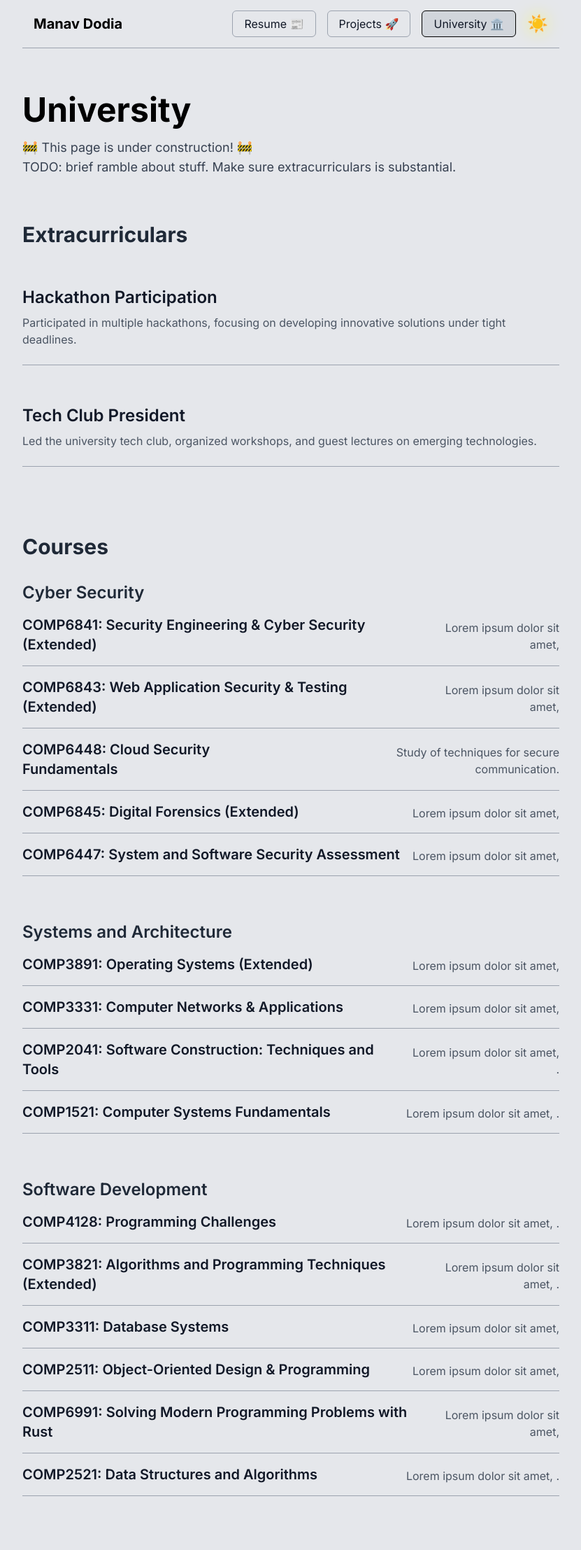
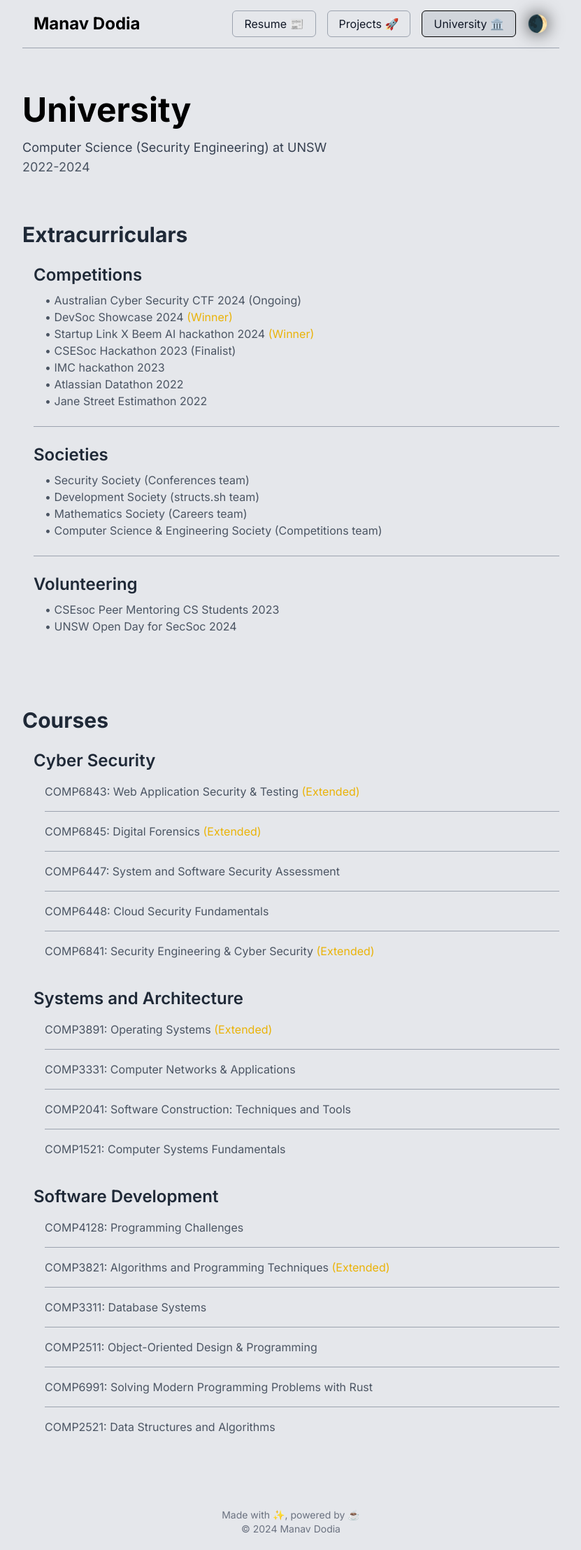
Before and after one commit to manav1411/Personal-website, a Next.js app: page /university in a window 1280 px wide. Shown: the whole page at 70% size, without its empty margins (224-1055 px from the left). Built offline with nearby package versions, Linux system fonts and the light colour scheme.

Commit message:
completed all pages, and data as needed

```diff
--- a/src/app/page.tsx
+++ b/src/app/page.tsx
@@ -21,16 +21,18 @@ export default function Home() {
     <main className="flex min-h-screen flex-col pt-12">
       <div className="flex">
         {/* Header Section */}
-        <header className="w-full max-w-4xl mb-16 mt-32">
+        <header className="w-full max-w-4xl mb-16 mt-20">
           <h1 className="text-6xl font-bold mb-4">
             Hi, I'm Manav
           </h1>
+
           <p className="text-lg">
-            A final year Computer Science student at UNSW.
+          I'm in my final year of CS at UNSW, <br /> and am interested in Security.
             <br />
+
           </p>
           <div>
-            <p className="text-lg">
+            <p className="text-lg pt-14">
               Contact me at <span className="text-blue-500 font-semibold">manavbdodia@gmail.com</span>
               <button
                 onClick={copyToClipboard}
@@ -64,7 +66,7 @@ export default function Home() {
         </header>
 
         {/* Profile Picture */}
-        <Image src="/manav.png" alt="Manav Dodia" width={208*1.5} height={312*1.5} className="rounded-md mb-8" />
+        <Image src="/manav.png" alt="Manav Dodia" width={208*1.43} height={312*1.43} className="rounded-md mb-8" />
       </div>
 
       {/* Resume */}
@@ -78,6 +80,7 @@ export default function Home() {
             View resume
           </Link>
         </div>
+        <div className="pl-4">
         {experiences.map((experience, index) => (
           <div key={index} className="mb-8">
             <div className="flex justify-between items-center mb-2">
@@ -91,6 +94,7 @@ export default function Home() {
             </ul>
           </div>
         ))}
+        </div>
       </section>
 
 
@@ -116,11 +120,14 @@ export default function Home() {
       </section>
 
       {/* Footer */}
-      <footer className="mt-40 mb-10">
+      <footer className="mt-32 mb-5">
         <p className="text-sm text-gray-500 text-center">
-          some footer. edit this, maybe add stuff. add to all pages except resume
+        Made with ✨, powered by ☕
+        <br />
+        © 2024 Manav Dodia
         </p>
       </footer>
+
     </main>
   );
 }
--- a/src/app/projects/page.tsx
+++ b/src/app/projects/page.tsx
@@ -11,11 +11,18 @@ const ProjectsPage: FC = () => {
                     Projects
                 </h1>
                 <p className="text-lg text-gray-700 dark:text-gray-300">
-                    🚧 This section is under construction! 🚧
+                    Various open-source projects I've made :)
                     <br />
-                    TODO: Brief info about projects.
-                    <br />
-                    include more projects: trimmer, greenCollar, etc
+                    My other projects are on my{' '}
+                    <a
+                        href="https://github.com/manav1411"
+                        className="text-blue-500 hover:underline hover:text-blue-700 dark:text-blue-400 dark:hover:text-blue-300"
+                        target="_blank"
+                        rel="noopener noreferrer"
+                    >
+                        GitHub
+                    </a>
+                    .
                 </p>
             </header>
             <section className="w-full max-w-4xl">
@@ -25,6 +32,16 @@ const ProjectsPage: FC = () => {
                     ))}
                 </div>
             </section>
+
+            {/* Footer */}
+            <footer className="mt-32 mb-5">
+                <p className="text-sm text-gray-500 text-center">
+                Made with ✨, powered by ☕
+                <br />
+                © 2024 Manav Dodia
+                </p>
+            </footer>
+
         </main>
     );
 };
--- a/src/app/university/page.tsx
+++ b/src/app/university/page.tsx
@@ -2,48 +2,89 @@ import React from 'react';
 import categories from '@/data/coursesData';
 import extraCurriculars from '@/data/extracurricularsData';
 
+const highlightExtended = (text: string) => {
+    return text.replace(
+      /\(Extended\)/g,
+      '<span class="text-yellow-500 dark:text-yellow-300">(Extended)</span>'
+    );
+};
+
+const highlightWinner = (text: string) => {
+    return text.replace(
+      /\(Winner\)/g,
+      '<span class="text-yellow-500 dark:text-yellow-300">(Winner)</span>'
+    );
+};
+
 export default function UniversityPage() {
   return (
     <main className="flex min-h-screen flex-col items-center">
-      {/* Header Section */}
-      <header className="w-full max-w-4xl mb-16 mt-16">
-                <h1 className="text-5xl font-bold mb-4">
-                    University
-                </h1>
 
-                <p className="text-lg text-gray-700 dark:text-gray-300">
-                    🚧 This page is under construction! 🚧
-                    <br />
-                    TODO: brief ramble about stuff. Make sure extracurriculars is substantial.
-                </p>
+        {/* Header */}
+        <header className="w-full max-w-4xl mt-16">
+            <h1 className="text-5xl font-bold mb-4">
+                University
+            </h1>
+            <p className="text-base md:text-lg text-gray-700 dark:text-gray-300">
+                Computer Science (Security Engineering) at UNSW
+            </p>
+            <p className="text-lg text-gray-600 dark:text-gray-400">
+                2022-2024
+            </p>
         </header>
 
-      {/* Extracurricular Activities Section */}
-      <section className="w-full max-w-4xl mb-16">
-        <h2 className="text-3xl font-bold text-gray-800 dark:text-gray-200 mb-8">Extracurriculars</h2>
-        {extraCurriculars.map((activity) => (
-          <div key={activity.title} className="border-b border-gray-400 dark:border-gray-700 py-6 mb-8">
-            <h3 className="text-2xl font-semibold text-gray-900 dark:text-gray-100">{activity.title}</h3>
-            <p className="text-gray-600 dark:text-gray-400 mt-2">{activity.details}</p>
-          </div>
+        {/* Extracurriculars */}
+        <section className="w-full max-w-4xl mt-16">
+    <h2 className="text-3xl font-bold text-gray-800 dark:text-gray-200">Extracurriculars</h2>
+    <div className="pl-4">
+        {extraCurriculars.map((activity, index) => (
+            <div
+                key={activity.title}
+                className={`py-6 ${index !== extraCurriculars.length - 1 ? 'border-b border-gray-400 dark:border-gray-700' : ''}`}
+            >
+                <h3 className="text-2xl font-semibold text-gray-800 dark:text-gray-200">{activity.title}</h3>
+                <div className="pl-4">
+                    <p className="text-gray-600 dark:text-gray-400 mt-2" dangerouslySetInnerHTML={{ __html: highlightWinner(activity.details) }} />
+                </div>
+            </div>
         ))}
-      </section>
+    </div>
+</section>
 
-      {/* Courses Section */}
-      <section className="w-full max-w-4xl">
-        <h2 className="text-3xl font-bold text-gray-800 dark:text-gray-200 mb-8">Courses</h2>
-        {categories.map((category) => (
-          <div key={category.title} className="mb-16">
+
+{/* Courses */}
+<section className="w-full max-w-4xl mt-20">
+    <h2 className="text-3xl font-bold text-gray-800 dark:text-gray-200 mb-6">Courses</h2>
+    {categories.map((category) => (
+        <div key={category.title} className="mb-6 pl-4">
             <h3 className="text-2xl font-semibold text-gray-800 dark:text-gray-200 mb-4">{category.title}</h3>
-            {category.courses.map((course) => (
-                <div key={course.name} className="border-b border-gray-400 dark:border-gray-700 pb-4 mb-4 last:mb-0 flex justify-between items-center">
-            <h4 className="text-xl font-semibold text-gray-900 dark:text-gray-100">{course.name}</h4>
-            <p className="text-gray-600 dark:text-gray-400 mt-1 text-right">{course.description}</p>
+            <div className="pl-4">
+                {category.courses.map((course, index) => (
+                    <div
+                        key={course.name}
+                        className={`pb-4 mb-4 ${index !== category.courses.length - 1 ? 'border-b border-gray-400 dark:border-gray-700' : ''}`}
+                    >
+                        <h4
+                            className="text-gray-600 dark:text-gray-400"
+                            dangerouslySetInnerHTML={{ __html: highlightExtended(course.name) }}
+                        />
+                    </div>
+                ))}
             </div>
-            ))}
-          </div>
-        ))}
-      </section>
+        </div>
+    ))}
+</section>
+
+
+        {/* Footer */}
+        <footer className="mt-16 mb-5">
+            <p className="text-sm text-gray-500 text-center">
+                Made with ✨, powered by ☕
+                <br />
+                © 2024 Manav Dodia
+            </p>
+        </footer>
+
     </main>
   );
 }
--- a/src/components/Navbar.tsx
+++ b/src/components/Navbar.tsx
@@ -25,7 +25,7 @@ const Navbar = () => {
         {/* Logo/Name */}
         <Link
           href="/"
-          className="text-xl font-bold relative inline-block transition-all duration-300 hover:text-blue-500 dark:hover:text-blue-400"
+          className="text-2xl font-bold relative inline-block transition-all duration-300 hover:text-blue-500 dark:hover:text-blue-400"
         >
           Manav Dodia
           <span className="absolute left-0 bottom-0 block w-full h-1 bg-blue-500 dark:bg-blue-400 transition-transform transform scale-x-0 hover:scale-x-100"></span>
@@ -76,10 +76,12 @@ const Navbar = () => {
             <span
               style={{
                 display: 'inline-block',
-                filter: 'drop-shadow(0px 0px 12px rgba(255, 255, 0, 0.6))',
+                filter: theme === 'dark'
+                  ? 'drop-shadow(0px 0px 12px rgba(255, 255, 0, 0.8))'
+                  : 'drop-shadow(0px 0px 12px rgba(0, 0, 0, 0.8))',
               }}
             >
-              {theme === 'dark' ? '🌒' : '☀️'}
+              {theme === 'dark' ? '☀️' : '🌒'}
             </span>
           </button>
         </div>
--- a/src/data/coursesData.ts
+++ b/src/data/coursesData.ts
@@ -12,11 +12,11 @@ const categories: Category[] = [
     {
       title: 'Cyber Security',
       courses: [
-        { name: 'COMP6841: Security Engineering & Cyber Security (Extended)', description: 'Lorem ipsum dolor sit amet,' },
         { name: 'COMP6843: Web Application Security & Testing (Extended)', description: 'Lorem ipsum dolor sit amet,' },
-        { name: 'COMP6448: Cloud Security Fundamentals', description: 'Study of techniques for secure communication.' },
         { name: 'COMP6845: Digital Forensics (Extended)', description: 'Lorem ipsum dolor sit amet,' },
         { name: 'COMP6447: System and Software Security Assessment', description: 'Lorem ipsum dolor sit amet,' },
+        { name: 'COMP6448: Cloud Security Fundamentals', description: 'Study of techniques for secure communication.' },
+        { name: 'COMP6841: Security Engineering & Cyber Security (Extended)', description: 'Lorem ipsum dolor sit amet,' },
       ]
     },
     {
--- a/src/data/extracurricularsData.ts
+++ b/src/data/extracurricularsData.ts
@@ -5,8 +5,9 @@ type Extracurricular = {
 
 
 const Extracurriculars: Extracurricular[] = [
-    { title: 'Hackathon Participation', details: 'Participated in multiple hackathons, focusing on developing innovative solutions under tight deadlines.' },
-    { title: 'Tech Club President', details: 'Led the university tech club, organized workshops, and guest lectures on emerging technologies.' }
+    { title: 'Competitions', details: '• Australian Cyber Security CTF 2024 (Ongoing)<br />• DevSoc Showcase 2024 (Winner)<br />• Startup Link X Beem AI hackathon 2024 (Winner)<br />• CSESoc Hackathon 2023 (Finalist)<br />• IMC hackathon 2023<br /> • Atlassian Datathon 2022<br />• Jane Street Estimathon 2022<br />' },
+    { title: 'Societies', details: '• Security Society (Conferences team)<br />• Development Society (structs.sh team)<br />• Mathematics Society (Careers team)<br />• Computer Science & Engineering Society (Competitions team)' },
+    { title: 'Volunteering', details: '• CSEsoc Peer Mentoring CS Students 2023<br />• UNSW Open Day for SecSoc 2024<br />' },
 ];
 
 export default Extracurriculars;
```
Also changed, not shown: src/data/homeExperiencesData.ts (+5 -5 lines), src/data/projectsData.ts (+5 -5 lines).
